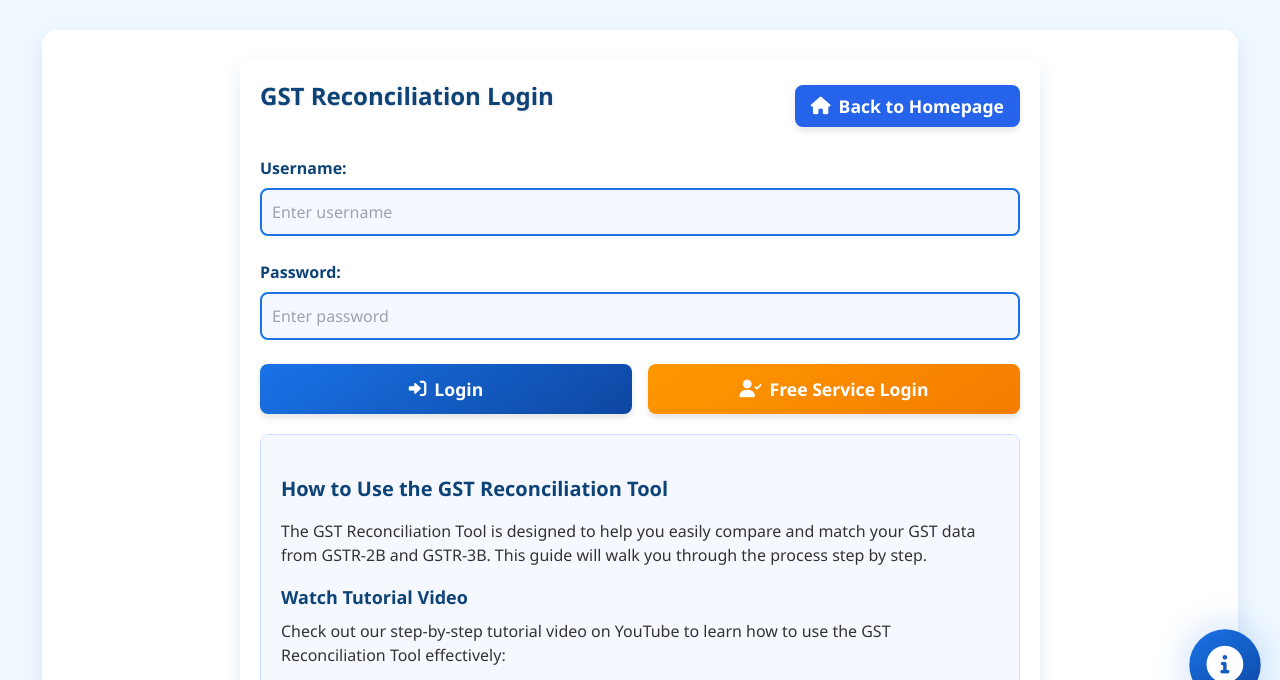
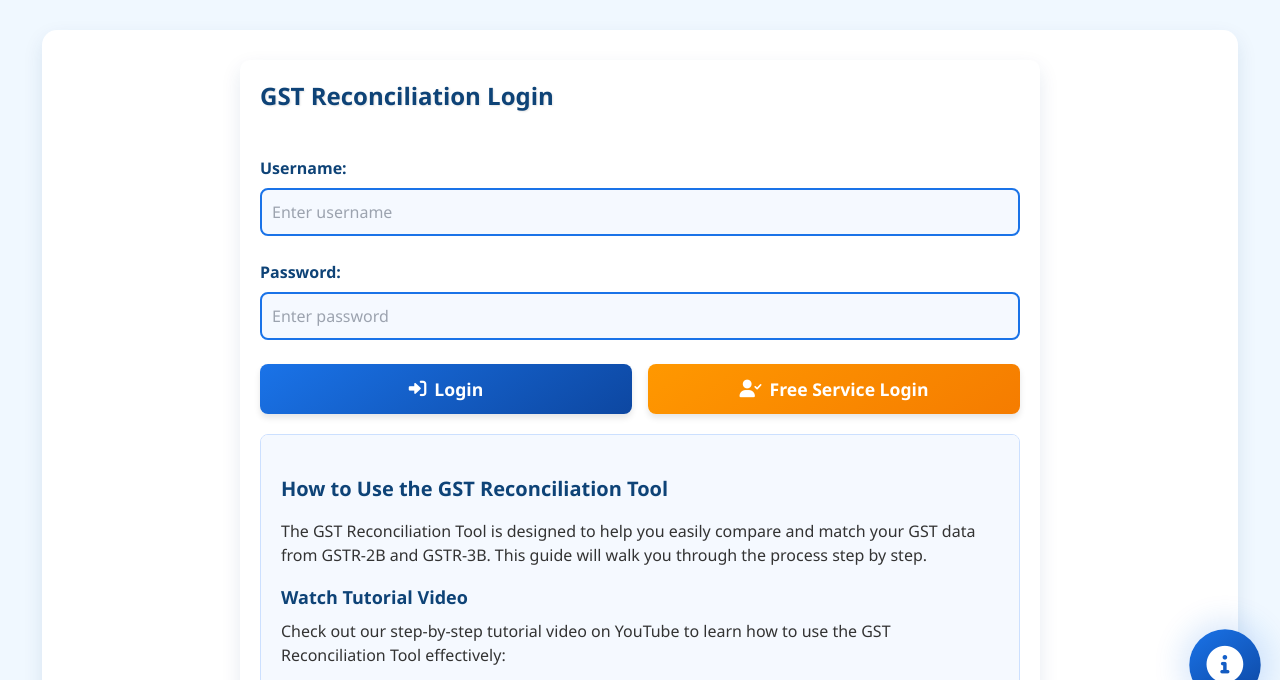
Before and after one commit to gstreconciliation/Home, a plain HTML site: page index.html in a window 1280 px wide. Shown: the top 680 px of the page. Drawn offline with nearby package versions, Linux system fonts and the light colour scheme.

Commit message:
Update index.html

```diff
--- a/index.html
+++ b/index.html
@@ -820,9 +820,7 @@ tr:nth-child(even) td {
             <!-- *** Addition Start: Back to Homepage Button Header *** -->
 <div class="flex justify-between items-center mb-6">
   <h1 class="text-2xl font-bold">GST Reconciliation Login</h1>
-  <button onclick="goToHomepage()" class="px-4 py-2 bg-blue-600 hover:bg-blue-700 text-white rounded-lg">
-    <i class="fas fa-home"></i> Back to Homepage
-  </button>
+
 </div>
 <!-- *** Addition End *** -->
 
```
